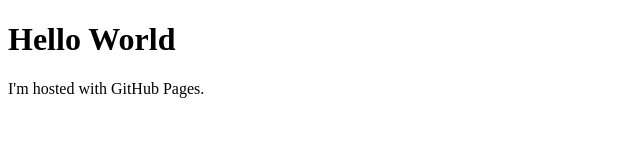
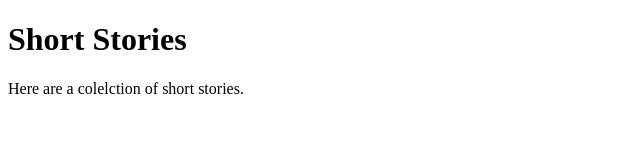
Before and after one commit to 3ul3rr/3ul3rr.github.io, a plain HTML site: page index.html in a window 1280 px wide. Shown: the whole page, without its empty margins (0-640 px from the left). Drawn offline with Linux system fonts and the light colour scheme.

Commit message:
Lets see
I hanged stuff to make it relevant to what the website will actually be like.

```diff
--- a/index.html
+++ b/index.html
@@ -1,7 +1,9 @@
 <!DOCTYPE html>
 <html>
+<head>
+  <title>Short Stories worth Sharing</title>
 <body>
-<h1>Hello World</h1>
-<p>I'm hosted with GitHub Pages.</p>
+<h1>Short Stories</h1>
+<p>Here are a colelction of short stories.</p>
 </body>
 </html>
```
